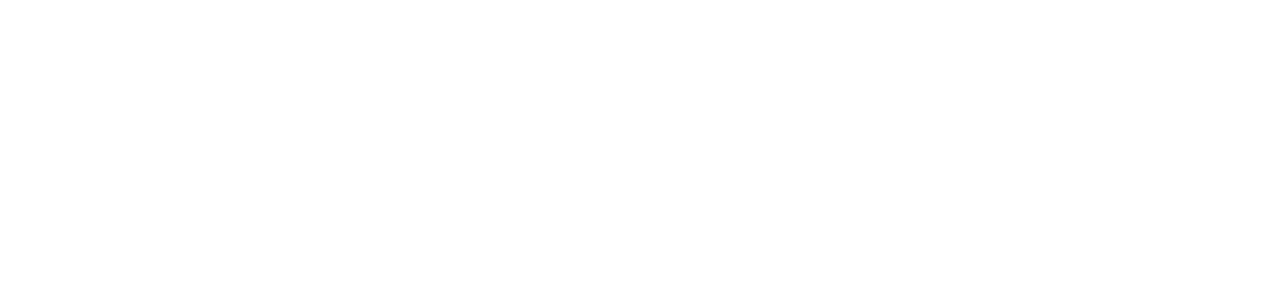
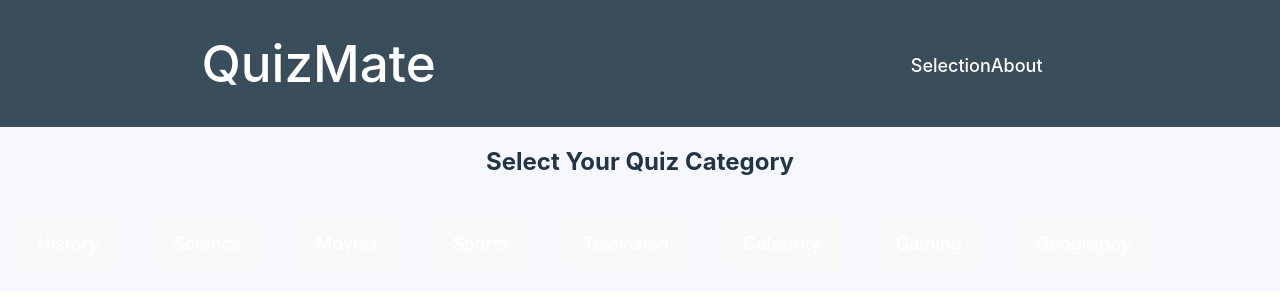
Before and after one commit to BryJime/practice-quiz-app, a React (Vite) app in the folder practice-project-quiz-app/: page /selection in a window 1280 px wide. Before the commit this address had no page. Shown: the top 300 px of the page. Built offline with nearby package versions, Linux system fonts and the light colour scheme.

Commit message:
Added basic UI theme

```diff
--- a/practice-project-quiz-app/src/App.jsx
+++ b/practice-project-quiz-app/src/App.jsx
@@ -1,15 +1,18 @@
 import { BrowserRouter as Router, Routes, Route } from 'react-router-dom';
 import Home from './components/Home.jsx';
 import Header from './components/Header.jsx';
+import Selection from './components/Selection.jsx';
 
 function App() {
 
   return (
     <>
       <Router>
+        <Header />
         <Routes>
           <Route path='/' element={<Home />} />
           <Route path='/header' element={<Header />} />
+          <Route path='/selection' element={<Selection />} />
         </Routes>
       </Router>
     </>
--- a/practice-project-quiz-app/src/components/Header.jsx
+++ b/practice-project-quiz-app/src/components/Header.jsx
@@ -4,7 +4,7 @@
 function Header() {
     return (
         <header className="header">
-            <h1 className="Logo"><Link to="/">QuizMate</Link></h1>
+            <h1 className="logo"><Link to="/">QuizMate</Link></h1>
             <section className="navbar">
                 <section className="nav-links">
 
--- a/practice-project-quiz-app/src/components/Home.jsx
+++ b/practice-project-quiz-app/src/components/Home.jsx
@@ -4,7 +4,6 @@
 function Home() {
 
     return <>
-    <Header />
     <div>Welcome to the Home Page</div>
     </>;
 
--- a/practice-project-quiz-app/src/components/Selection.jsx
+++ b/practice-project-quiz-app/src/components/Selection.jsx
@@ -1,10 +1,34 @@
+import { Link } from 'react-router-dom';
+import useState from 'react';
 
 
+function Selection() {
 
-function Selection () {
-  return (
-    <div>Selection Component</div>
-  )
+    // const [category, setCategory] = useState(null);
+
+    const setCategory = (category) => {
+        console.log(`Category set to: ${category}`);
+    }
+
+
+    return (
+        <div>
+            <div className="selection-banner">
+                <h2 className='selection-header'>Select Your Quiz Category</h2>
+                <section className="selection-buttons">
+                    <button className="selection-button" onClick={() => setCategory('History')}>History</button>
+                    <button className="selection-button">Science</button>
+                    <button className="selection-button">Movies</button>
+                    <button className="selection-button">Sports</button>
+                    <button className="selection-button">Television</button>
+                    <button className="selection-button">Celebrity</button>
+                    <button className="selection-button">Gaming</button>
+                    <button className="selection-button">Geography</button>
+                </section>
+            </div>
+
+        </div >
+    )
 }
 
 export default Selection;
--- a/practice-project-quiz-app/src/index.css
+++ b/practice-project-quiz-app/src/index.css
@@ -1,20 +1,23 @@
+html,
+body {
+  margin: 0;
+  padding: 0%;
+  width: 100%;
+  min-height: 100%;
+}
 
+body {
+  font-family: 'Inter', sans-serif;
+  background-color: rgb(246, 248, 253);
+}
 
 a {
   font-weight: 500;
-  color: #646cff;
+  color: #ffffff;
   text-decoration: inherit;
 }
 a:hover {
-  color: #535bf2;
-}
-
-body {
-  margin: 0;
-  display: flex;
-  place-items: center;
-  min-width: 320px;
-  min-height: 100vh;
+  color: #ffffff;
 }
 
 h1 {
@@ -41,6 +44,49 @@
   outline: 4px auto -webkit-focus-ring-color;
 }
 
+.header {
+  display: flex;
+
+  flex-direction: row;
+  justify-content: space-around;
+  background-color: rgb(57, 77, 91);
+  padding-top: 1px;
+  padding-bottom: 1px;
+
+}
+
+.navbar {
+  display: flex;
+  flex-direction: row;
+  font-size: large;
+  padding-top: 3em;
+  padding-bottom: 2em;
+  margin-right: 2em;
+  margin-left: 4em;
+  justify-content: space-between;
+}
+
+.logo {
+  font: white;
+}
+
+.selection.banner {
+  font-size: xx-large;
+  margin-top: 2em;
+  margin-bottom: 2em;
+}
+
+.selection-button {
+  margin: 1em;
+  padding: 1em;
+  font-size: large;
+  color: white
+}
+
+.selection-header {
+  text-align: center;
+}
+
 @media (prefers-color-scheme: light) {
   :root {
     color: #213547;
```
Also changed, not shown: practice-project-quiz-app/src/components/QuizPage.jsx (added, +12 -0 lines).
